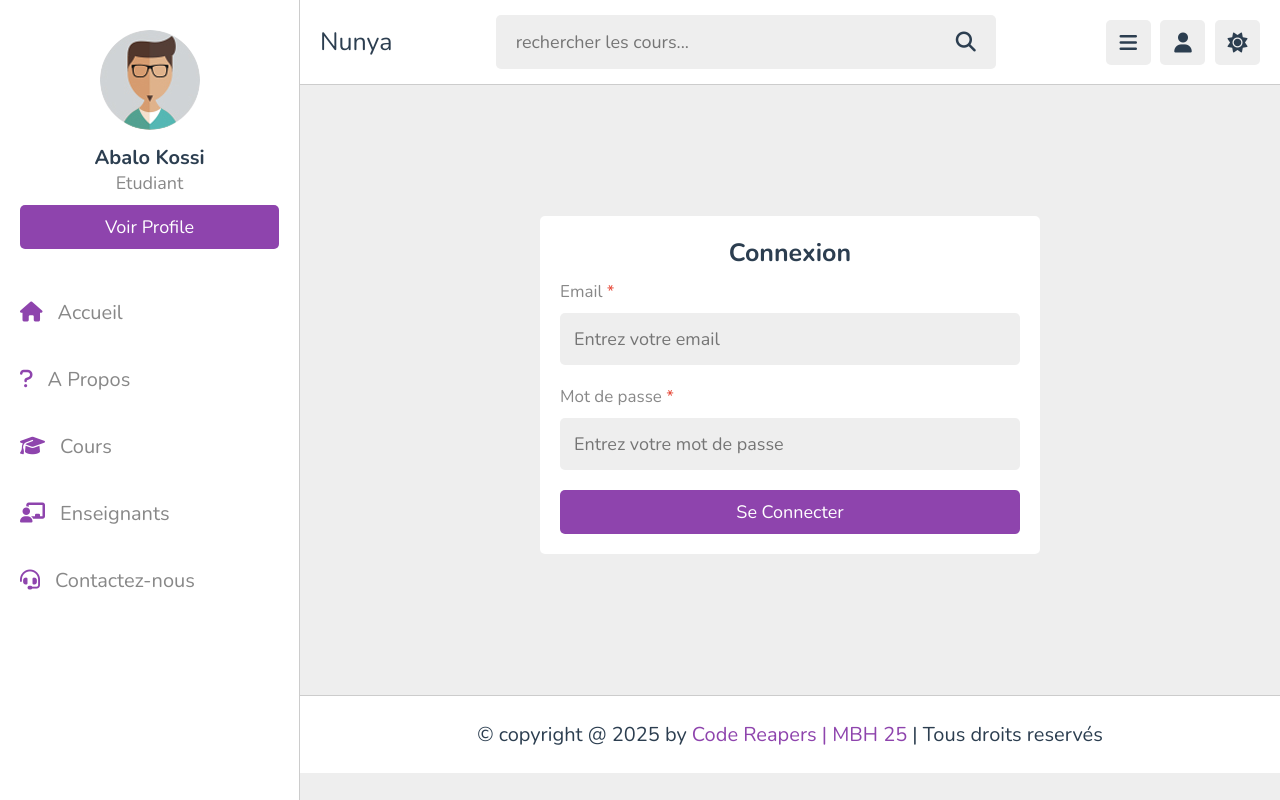
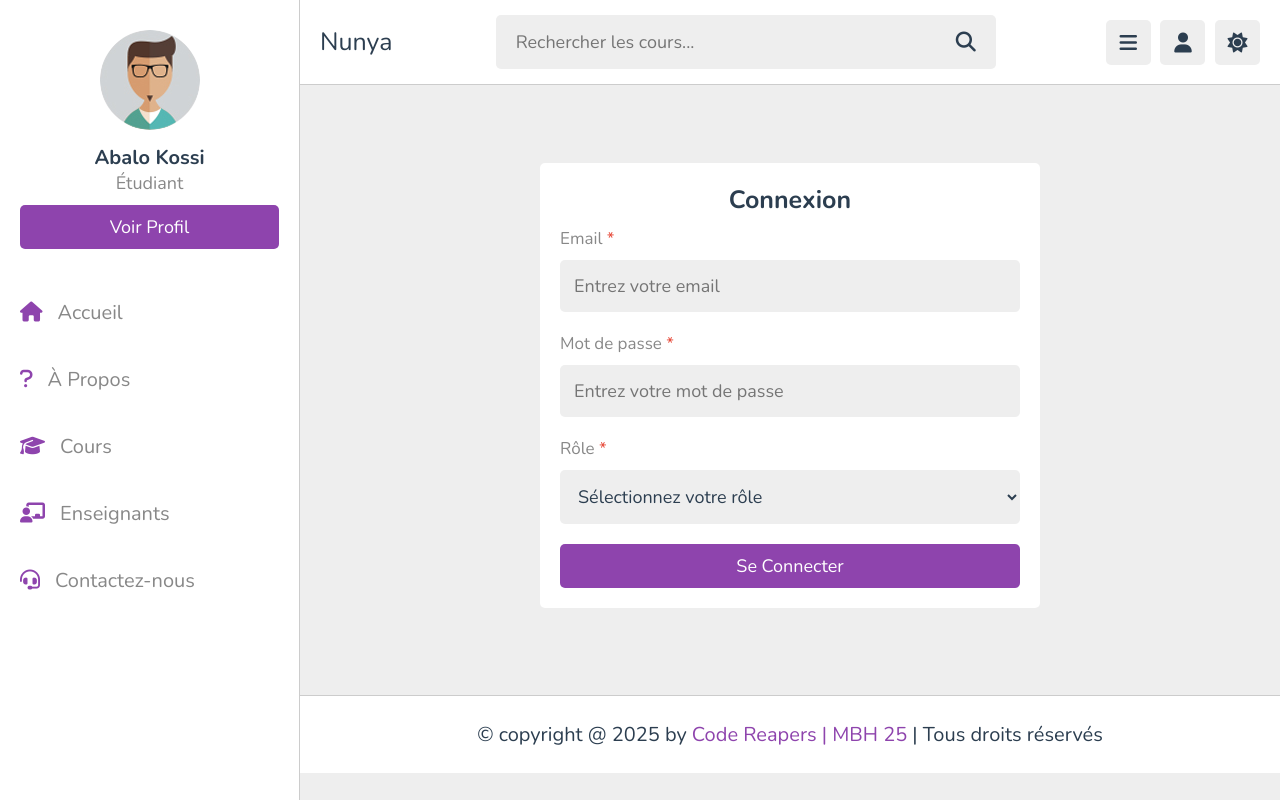
Before and after one commit to FulbertDev-AI/MBH_25, a PHP site: page /login.php in a window 1280 px wide. Run offline with PHP 8.4, Linux system fonts and the light colour scheme; some libraries are stand-ins or nearby versions.

Commit message:
Add files via upload

```diff
--- a/login.php
+++ b/login.php
@@ -1,46 +1,55 @@
 <?php
 require 'config.php';
 session_start();
+
+$error = [];
 
 if ($_SERVER["REQUEST_METHOD"] == "POST") {
 
     $email = filter_input(INPUT_POST, 'email', FILTER_SANITIZE_EMAIL);
     $motdepasse = $_POST['pass'] ?? '';
+    $role = htmlspecialchars($_POST['role'] ?? ''); // Récupération du rôle
 
+    // Validation des champs
     if (empty($email) || !filter_var($email, FILTER_VALIDATE_EMAIL)) {
-        $error[] = 'Veuillez entrer une adresse email valide';
+        $error[] = 'Veuillez entrer une adresse email valide.';
     }
 
     if (empty($motdepasse)) {
-        $error[] = 'Le mot de passe est requis';
+        $error[] = 'Le mot de passe est requis.';
+    }
+
+    // Validation du rôle
+    $roles_valides = ['etudiant', 'professeur', 'mentor'];
+    if (empty($role) || !in_array($role, $roles_valides)) {
+        $error[] = 'Veuillez sélectionner un rôle valide.';
     }
 
     if (empty($error)) {
-
-
         try {
-            $stmt = $pdo->prepare("SELECT id, pass, nom, email FROM utilisateurs WHERE email = ?");
+            // Requête pour vérifier les identifiants dans la table correspondant au rôle
+            $stmt = $pdo->prepare("SELECT id, pass, nom, email FROM $role WHERE email = ?");
             $stmt->execute([$email]);
             $user = $stmt->fetch(PDO::FETCH_ASSOC);
 
             if ($user && password_verify($motdepasse, $user['pass'])) {
-
+                // Stocker les informations de l'utilisateur dans la session
                 $_SESSION['user_id'] = $user['id'];
                 $_SESSION['nom'] = $user['nom'];
                 $_SESSION['email'] = $user['email'];
+                $_SESSION['role'] = $role;
 
-                header("Location: home.html");
+                // Redirection vers la page de profil
+                header("Location: profil.php");
                 exit();
             } else {
-
-                $error[] = 'Identifiants incorrects';
+                $error[] = 'Identifiants incorrects.';
             }
         } catch (PDOException $e) {
-            $error[] = "Erreur de connexion: " . $e->getMessage();
+            $error[] = "Erreur de connexion : " . $e->getMessage();
         }
     }
 }
-
 ?>
 <!DOCTYPE html>
 <html lang="fr">
@@ -68,7 +77,7 @@ if ($_SERVER["REQUEST_METHOD"] == "POST") {
             <a href="home.html" class="logo">Nunya</a>
 
             <form action="search.html" method="post" class="search-form">
-                <input type="text" name="search_box" required placeholder="rechercher les cours..." maxlength="100">
+                <input type="text" name="search_box" required placeholder="Rechercher les cours..." maxlength="100">
                 <button type="submit" class="fas fa-search"></button>
             </form>
 
@@ -80,13 +89,13 @@ if ($_SERVER["REQUEST_METHOD"] == "POST") {
             </div>
 
             <div class="profile">
-                <img src="images/pic-1.jpg" class="image" alt="">
+                <img src="pic-1.jpg" class="image" alt="">
                 <h3 class="name">Abalo Kossi</h3>
-                <p class="role">Etudiant</p>
-                <a href="profile.html" class="btn">Voir profile</a>
+                <p class="role">Étudiant</p>
+                <a href="profile.html" class="btn">Voir profil</a>
                 <div class="flex-btn">
-                    <a href="login.html" class="option-btn">Connexion</a>
-                    <a href="register.html" class="option-btn">Inscription</a>
+                    <a href="login.php" class="option-btn">Connexion</a>
+                    <a href="register.php" class="option-btn">Inscription</a>
                 </div>
             </div>
 
@@ -101,15 +110,15 @@ if ($_SERVER["REQUEST_METHOD"] == "POST") {
         </div>
 
         <div class="profile">
-            <img src="images/pic-1.jpg" class="image" alt="">
+            <img src="pic-1.jpg" class="image" alt="">
             <h3 class="name">Abalo Kossi</h3>
-            <p class="role">Etudiant</p>
-            <a href="profile.html" class="btn">Voir profile</a>
+            <p class="role">Étudiant</p>
+            <a href="profile.html" class="btn">Voir profil</a>
         </div>
 
         <nav class="navbar">
             <a href="home.html"><i class="fas fa-home"></i><span>Accueil</span></a>
-            <a href="about.html"><i class="fas fa-question"></i><span>A Propos</span></a>
+            <a href="about.html"><i class="fas fa-question"></i><span>À Propos</span></a>
             <a href="courses.html"><i class="fas fa-graduation-cap"></i><span>Cours</span></a>
             <a href="teachers.html"><i class="fas fa-chalkboard-user"></i><span>Enseignants</span></a>
             <a href="contact.html"><i class="fas fa-headset"></i><span>Contactez-nous</span></a>
@@ -119,7 +128,7 @@ if ($_SERVER["REQUEST_METHOD"] == "POST") {
 
     <section class="form-container">
 
-        <form action="" method="post" enctype="multipart/form-data">
+        <form action="" method="post">
             <h3>Connexion</h3>
             <?php
             if (!empty($error)) {
@@ -131,34 +140,24 @@ if ($_SERVER["REQUEST_METHOD"] == "POST") {
             <input type="email" name="email" placeholder="Entrez votre email" required maxlength="50" value="<?php echo isset($_POST['email']) ? htmlspecialchars($_POST['email']) : ''; ?>" class="box">
             <p>Mot de passe <span>*</span></p>
             <input type="password" name="pass" placeholder="Entrez votre mot de passe" required maxlength="20" class="box">
+            <p>Rôle <span>*</span></p>
+            <select name="role" required class="box">
+                <option value="" disabled selected>Sélectionnez votre rôle</option>
+                <option value="etudiant">Étudiant</option>
+                <option value="professeur">Professeur</option>
+                <option value="mentor">Mentor</option>
+            </select>
             <input type="submit" value="Se connecter" name="submit" class="btn">
         </form>
 
     </section>
 
-
-
-
-
-
-
-
-
-
-
-
-
-
-
     <footer class="footer">
-
-        &copy; copyright @ 2025 by <span>Code Reapers | MBH 25</span> | Tous droits reservés
-
+        &copy; copyright @ 2025 by <span>Code Reapers | MBH 25</span> | Tous droits réservés
     </footer>
 
     <!-- custom js file link  -->
-    <script src="js/script.js"></script>
-
+    <script src="script.js"></script>
 
 </body>
 
```
